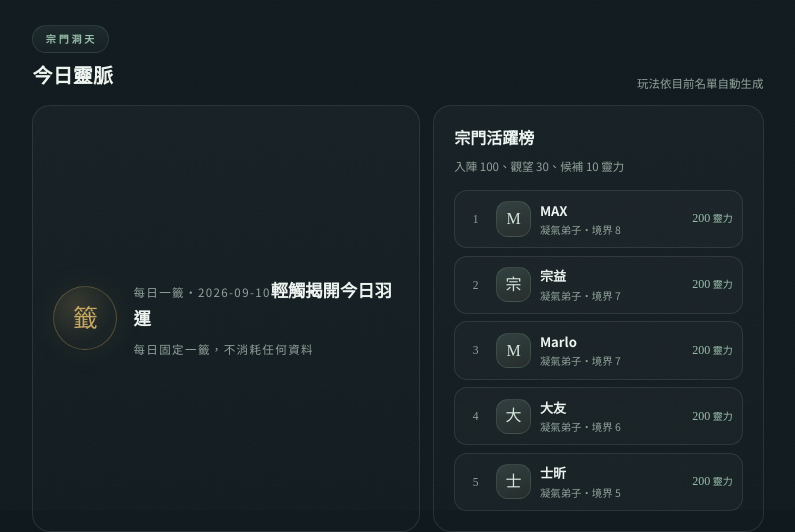
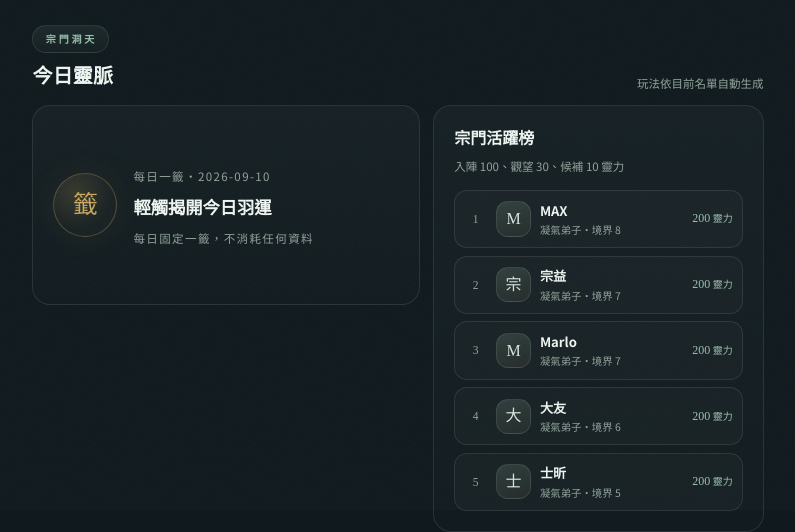
Before and after one commit to d22912132/luoyun-badminton, a website: page index.html in a window 1280 px wide. Shown: the part 290-822 px from the top of the page, without its empty margins (242-1037 px from the left). Drawn offline with Linux system fonts and the light colour scheme.

Commit message:
Fix daily oracle card layout

```diff
--- a/index.html
+++ b/index.html
@@ -109,7 +109,7 @@
   .sect-head{display:flex;align-items:end;justify-content:space-between;gap:1rem;margin-bottom:.8rem}
   .sect-head h2{margin:.45rem 0 0;color:var(--mist-1);font-size:1.25rem}
   .sect-head p{margin:0;color:var(--mist-3);font-size:.72rem}
-  .realm-grid{display:grid;gap:.8rem}
+  .realm-grid{display:grid;align-items:start;gap:.8rem}
   @media(min-width:680px){.realm-grid{grid-template-columns:minmax(0,1.08fr) minmax(0,.92fr)}}
   .oracle,.rank-card{position:relative;overflow:hidden;padding:1.25rem}
   .oracle{display:grid;grid-template-columns:4rem 1fr;gap:1rem;align-items:center;min-height:12.5rem;cursor:pointer;text-align:left;color:inherit;font:inherit;width:100%}
@@ -118,7 +118,8 @@
   .oracle:focus-visible,.share:focus-visible{outline:2px solid var(--jade-300);outline-offset:3px}
   .oracle-seal{width:4rem;height:4rem;border-radius:50%;display:grid;place-items:center;font-family:'Noto Serif TC',serif;font-size:1.55rem;color:var(--gold);border:1px solid rgba(201,169,97,.3);background:radial-gradient(circle at 35% 30%,rgba(201,169,97,.19),rgba(201,169,97,.03) 62%);box-shadow:0 0 2rem rgba(201,169,97,.08)}
   .oracle .pre{font-size:.72rem;color:var(--mist-3);letter-spacing:.12em}
-  .oracle .prompt{font-family:'Noto Serif TC',serif;color:var(--mist-1);font-size:1.08rem;font-weight:600;margin-top:.35rem}
+  .oracle-prompt{display:block;margin-top:.45rem}
+  .oracle .prompt{display:block;margin:0;font-family:'Noto Serif TC',serif;color:var(--mist-1);font-size:1.08rem;font-weight:600}
   .oracle-result{display:none;margin-top:.65rem}
   .oracle[aria-expanded="true"] .oracle-result{display:block;animation:reveal .32s var(--ease)}
   .oracle[aria-expanded="true"] .oracle-prompt{display:none}
```
